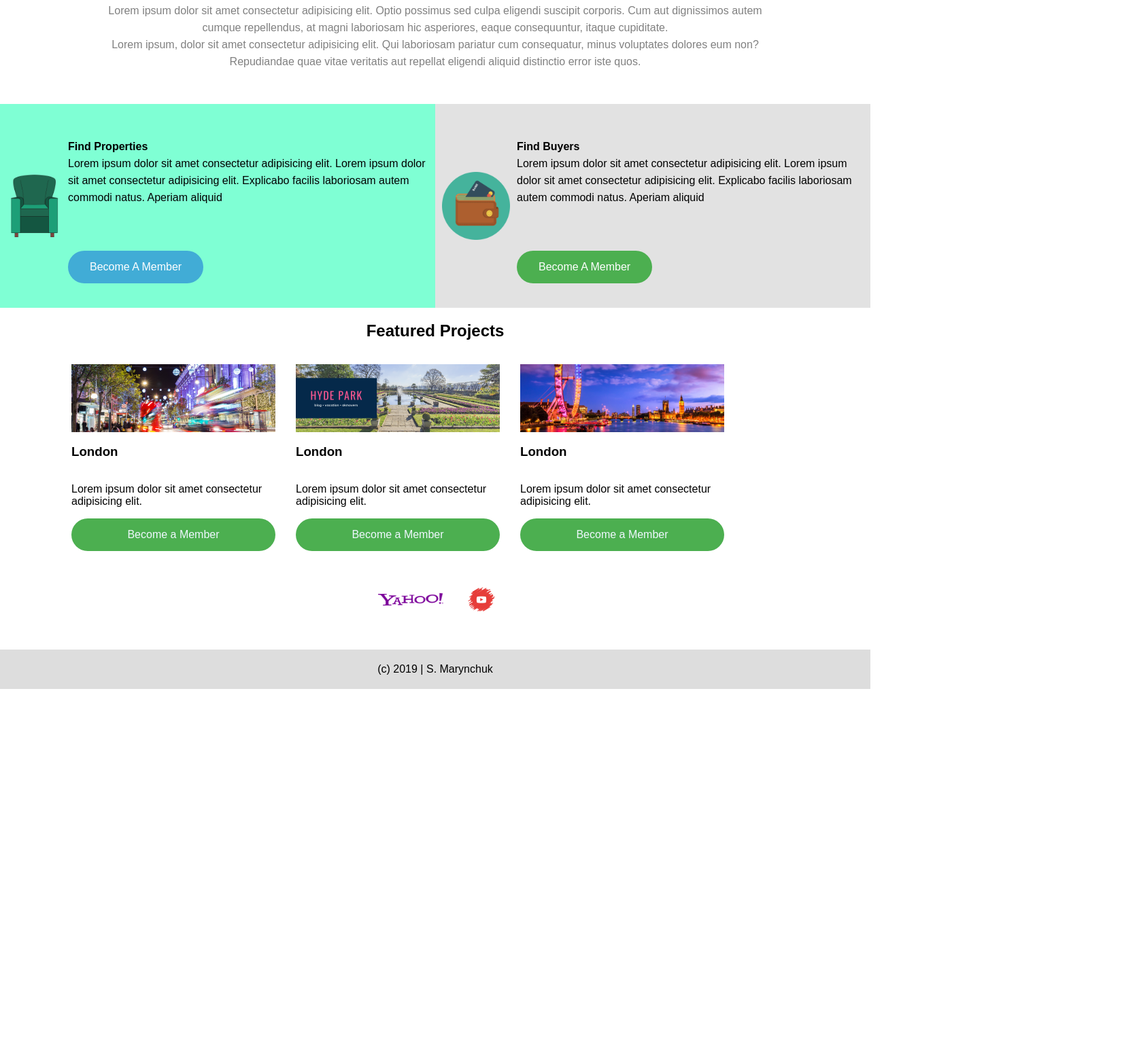
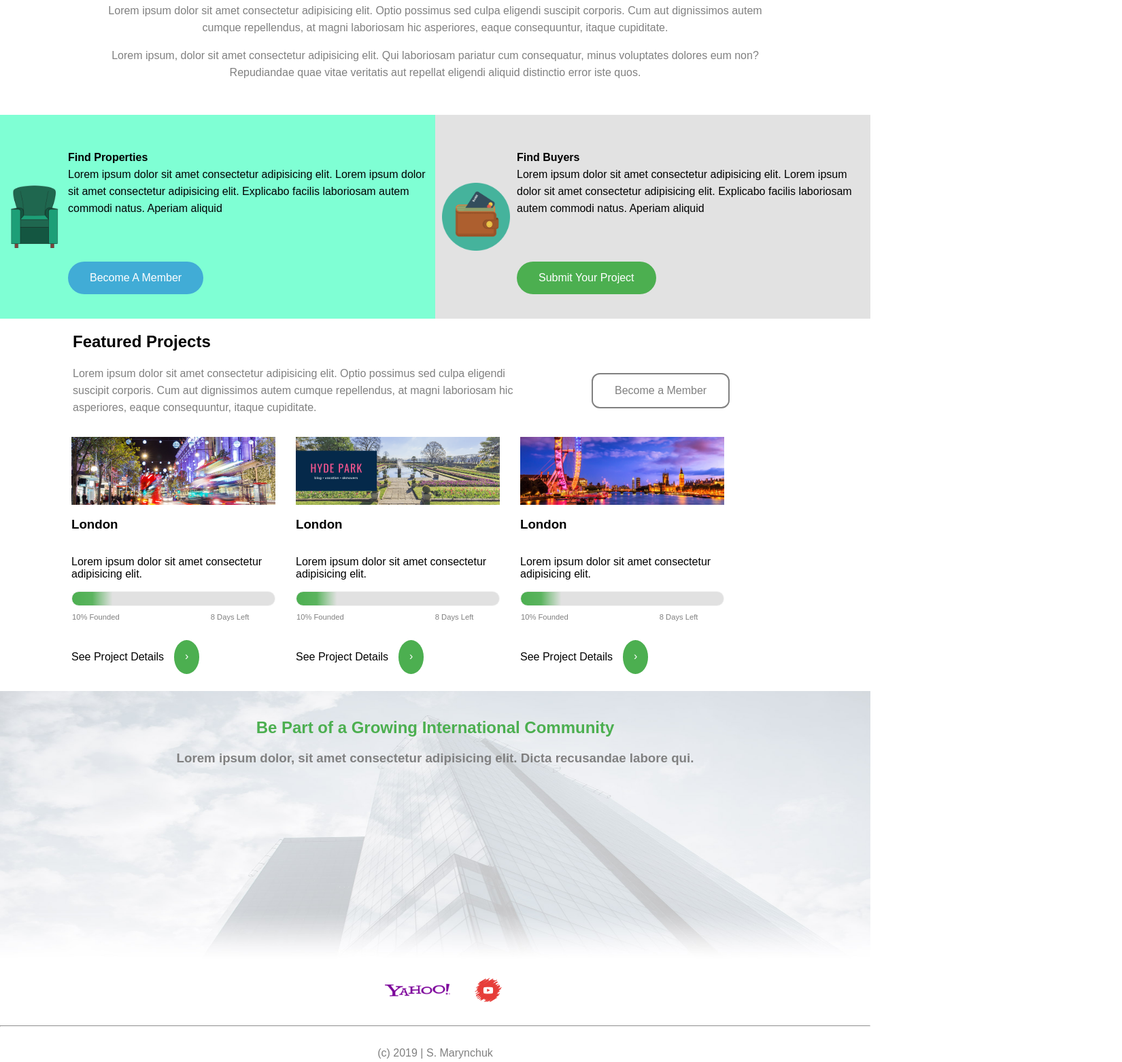
Before and after one commit to StepanMarynchuk/Lessons-4, a plain HTML site: page index.html in a window 1280 px wide. Shown: the part 678-2241 px from the top of the page at 68% size, 1650 px wide, since content can reach past the window. Before the commit the page ends 1692 px from the top, so only its background shows below. Drawn offline with Linux system fonts and the light colour scheme.

Commit message:
newversion

```diff
--- a/index.html
+++ b/index.html
@@ -33,8 +33,8 @@
       <img src="sun-logo.png" alt="sun" class="logo-sun"></img>
         <h2>OUR WORK IS THE PRESENTATION <br>
            OF OUR CAPABILITIES.</h2>
-        <p class="article-p">Lorem ipsum dolor sit amet consectetur adipisicing elit. Optio possimus sed culpa eligendi suscipit corporis. Cum aut dignissimos autem cumque repellendus, at magni laboriosam hic asperiores, eaque consequuntur, itaque cupiditate.<br>
-        Lorem ipsum, dolor sit amet consectetur adipisicing elit. Qui laboriosam pariatur cum consequatur, minus voluptates dolores eum non? Repudiandae quae vitae veritatis aut repellat eligendi aliquid distinctio error iste quos.</p>
+        <p class="article-p line-h">Lorem ipsum dolor sit amet consectetur adipisicing elit. Optio possimus sed culpa eligendi suscipit corporis. Cum aut dignissimos autem cumque repellendus, at magni laboriosam hic asperiores, eaque consequuntur, itaque cupiditate.</p>
+        <p class="article-p line-h">Lorem ipsum, dolor sit amet consectetur adipisicing elit. Qui laboriosam pariatur cum consequatur, minus voluptates dolores eum non? Repudiandae quae vitae veritatis aut repellat eligendi aliquid distinctio error iste quos.</p>
       </article>
     <section class="flex margin-t-50">
       <div class="left-box">
@@ -45,38 +45,74 @@
       <div class="right-box">
       <img src="Wallet.png" alt="wallet" class="img-box2 margin-t-100 margin-l-10 margin-r-10">
       <p class="margin-t-50 line-h margin-r-10 "><span>Find Buyers</span><br>Lorem ipsum dolor sit amet consectetur adipisicing elit. Lorem ipsum dolor sit amet consectetur adipisicing elit. Explicabo facilis laboriosam autem commodi natus. Aperiam aliquid</p>
-      <input class="color-style-r button1 margin-t-50" type="button" value="Become A Member">
+      <input class="color-style-r button1 margin-t-50" type="button" value="Submit Your Project">
     </div>
     </section>
     <section class="post container flex flex-wrap margin-t-300 ">
+      <div class="container flex">
+      <div class="container-2">
       <h2>Featured Projects</h2>
-        <div class="top-post flex flex-d-c margin-15 ">
+      <p class="article-p-2 line-h">Lorem ipsum dolor sit amet consectetur adipisicing elit. Optio possimus sed culpa eligendi suscipit corporis. Cum aut dignissimos autem cumque repellendus, at magni laboriosam hic asperiores, eaque consequuntur, itaque cupiditate.</p>
+      </div>
+      <div class="padding-l-80">
+      <button class="button-5 button-5-n">Become a Member</button>
+      </div>
+      </div>
+      <div class="top-post flex flex-d-c margin-15 ">
           <img src="blurred.png" alt="post image" class="">
           <h3>London</h3>
           <p>Lorem ipsum dolor sit amet consectetur adipisicing elit.</p>
-          <button class="post-button">Become a Member</button>
+          <div class="progress padding-t-20">
+            <div class="flex">
+              <p>10% Founded <p class="progress-text">8 Days Left</p></p>
+            </div>
+          </div>
+          <div class="flex padding-t-50" >
+            <p>See Project Details</p><a href="#"class="next-round">&#8250;</a>
+            </div>
         </div>
         <div class="top-post flex flex-d-c margin-15 ">
           <img src="hyde-park.png" alt="post image" class="">
           <h3>London</h3>
           <p>Lorem ipsum dolor sit amet consectetur adipisicing elit.</p>
-          <button class="post-button">Become a Member</button>
+          <div class="progress padding-t-20">
+            <div class="flex">
+              <p>10% Founded <p class="progress-text">8 Days Left</p></p>
+            </div>
+          </div>
+          <div class="flex padding-t-50">
+            <p>See Project Details</p><a href="#"class="next-round ">&#8250;</a>
+            </div>
         </div>
         <div class="top-post flex flex-d-c margin-15 ">
           <img src="London.png" alt="post image" class="">
           <h3>London</h3>
           <p>Lorem ipsum dolor sit amet consectetur adipisicing elit.</p>
-          <button class="post-button">Become a Member</button>
+          <div class="progress padding-t-20">
+            <div class="flex">
+              <p>10% Founded <p class="progress-text">8 Days Left</p></p>
+            </div>
+          </div>
+          <div class="flex padding-t-50">
+          <p>See Project Details</p><a href="#"class="next-round">&#8250;</a>
+          </div>
         </div>
     </section>
+    <section class="bottom-img">
+        <div class="bottom-text padding-t-20">
+        <h2>Be Part of a Growing International Community</h2>
+        <h3>Lorem ipsum dolor, sit amet consectetur adipisicing elit. Dicta recusandae labore qui.</h3>
+        </div>
+      </section>
   </main>
-  <footer class="footer-line">
-    <ul class="img flex">
-      <li><a href="https://www.yahoo.com/" title="Yahoo"><img src="yahoo.png" alt="yahoo" class="footer-img"></a></li>
-      <li><a href="https://www.youtube.com" title="Youtube"><img src="yourube.png" alt="youtube" class="footer-img"></a></li>
-    </ul>
-    <div class="footer">
-      (c) 2019 | S. Marynchuk
+  <footer>
+    <div class="img-footer flex container">
+      <a href="https://www.yahoo.com/" title="Yahoo"><img src="yahoo.png" alt="yahoo" class="footer-img"></a>
+      <a href="https://www.youtube.com" title="Youtube"><img src="yourube.png" alt="youtube" class="footer-img"></a>
+    </div>
+    <hr>
+    <div class="footer-text">
+      <p>(c) 2019 | S. Marynchuk</p>
     </div>
   </footer>
 </body>
--- a/styles.css
+++ b/styles.css
@@ -5,20 +5,18 @@
 
 body {margin: 0;}
 
-/*h1, h2, h3, h4, h5, h6, p {
-    margin: 0;
-    padding: 0;
-    margin-bottom: 10px;
-}*/
-
 h2 {text-align: center;color:black;}
-span {font-weight:bold}
+span {font-weight:bold; }
 
 /*Flex*/
 
 .container {
     width: 1100px;
     margin: 0 auto;
+}
+
+.container-2 {
+    width: 700px;
 }
 
 .flex {
@@ -39,6 +37,11 @@ span {font-weight:bold}
 .margin-15 { margin: 15px }
 .margin-t-300 {margin-top: 300px;}
 .margin-t-100 {margin-top: 100px;}
+
+.padding-t-50 {padding-top: 50px;}
+.padding-t-20 {padding-top: 20px;}
+.padding-l-80 {padding-left: 80px;}
+.padding-t-10 {padding-top: 10px;}
 
 /*Navigation*/
 
@@ -69,13 +72,16 @@ span {font-weight:bold}
     font-size: 14px;
     padding: 15px 32px;
     border-radius: 25px;
-    margin-left: 80px
+    margin-left: 80px;
+    cursor: pointer;
 }
 
 .nav-button:hover {
     background-color:grey;
     color:black;
 }
+
+/*Button*/
 
 .button1 {
     text-decoration: none;
@@ -93,6 +99,95 @@ span {font-weight:bold}
     background-color:grey;
     color:black;
 }
+
+.button {
+    text-decoration: none;
+    color: aliceblue;
+    border: none;
+    display: inline-block;
+    background-color: #4CAF50;
+    font-size: 16px;
+    padding: 15px 32px;
+    border-radius: 12px;
+    margin-top: 80px;
+    cursor: pointer;
+}
+
+.button:hover {
+    background-color:white;
+    color:black;
+}
+
+.button-5 {
+    text-decoration: none;
+    color: white;
+    border: none;
+    display: inline-block;
+    background-color: #4CAF50;
+    font-size: 16px;
+    padding: 15px 32px;
+    border-radius: 12px;
+    margin-top: 80px;
+    cursor: pointer;
+}
+
+.button-5-n {
+    background-color: white;
+    color: grey;
+    border: 2px solid grey;
+  }
+
+.button-5:hover {
+    background-color:grey;
+    color:black;
+}
+
+.next-round {
+  background-color: #4CAF50;
+  color: white;
+  border-radius: 50%;
+  text-decoration: none;
+  display: inline-block;
+  padding: 15px 16px;
+  margin-left: 15px;
+  cursor: pointer;
+}
+
+.next-round:hover {
+    background-color: #ddd;
+    color: black;
+}
+
+.progress {
+    background: linear-gradient(to right, transparent 10%, #E1E1E1 20%), linear-gradient(to right,#4CAF50, #E1E1E1);
+    border: 1px solid;
+    border-radius: 15px;
+    border-color: #F2F2F2;
+    height: 1.3em;
+    -webkit-border-radius: 15px;
+    color: grey;
+    font-size: 70%;
+}
+
+.progress-text {
+    margin-left: 45%;
+}
+
+.color-style-l {
+    background-color: rgb(65, 172, 214);
+    color: white;
+}
+
+.color-style-l:hover , .color-style-r:hover {
+    color: black;
+    background-color: white;
+}
+
+.color-style-r {
+    background-color: #4CAF50;
+    color: white;
+}
+
 .top-main {
     background: url("waters.jpg")   ;
     background-repeat: no-repeat;
@@ -103,34 +198,37 @@ span {font-weight:bold}
     position: relative;
 }
 
+.bottom-img {
+    background: url("city.jpg")   ;
+    background-repeat: no-repeat;
+    height: 400px;
+    background-size:100% 100%;
+    margin-top: 10px;
+    background-position: center;
+    position: relative;
+}
+
+.bottom-text h2 {
+    color: #4CAF50;
+    font-weight: bold;
+    text-align: center;
+}
+
+.bottom-text h3 {
+    color: grey;
+    text-align: center;
+}
+
 .top-header {
     color: white;
     text-align: center;
     padding-top: 100px;
 }
 
-.button {
-    text-decoration: none;
-    color: aliceblue;
-    border: none;
-    display: inline-block;
-    background-color: #4CAF50;
-    font-size: 16px;
-    padding: 15px 32px;
-    border-radius: 12px;
-    margin-top: 80px
-}
-
-.button:hover {
-    background-color:white;
-    color:black;
-}
-
 .article-p {
     text-align: center;
     color: grey;
     padding: 0 50px;
-    line-height: 25px
 }
 
 .logo-sun {
@@ -147,15 +245,7 @@ span {font-weight:bold}
     height: 300px;
 }
 
-.color-style-l {
-    background-color: rgb(65, 172, 214);
-    color: white;
-}
 
-.color-style-r {
-    background-color: #4CAF50;
-    color: white;
-}
 .right-box {
     background-color: rgb(226, 226, 226);
     position: absolute;
@@ -182,42 +272,35 @@ span {font-weight:bold}
 
 .post h2 {
     width: 1100px;
-    text-align: center;
+    text-align: left;
+    margin-left: 17px;
+  }
+  .article-p-2 {
+    text-align: left;
+    color: grey;
+    margin-left: 17px;
+
 }
 
-  .post-button {
-    text-decoration: none;
-    color: aliceblue;
-    border: none;
-    display: inline-block;
-    background-color: #4CAF50;
-    font-size: 16px;
-    padding: 15px 32px;
-    border-radius: 25px;
+/*Lines*/
+
+.line-h {line-height: 25px;}
+
+/*Footer*/
+.img-footer {
+    margin-left: 550px
       }
 
-.post-button:hover {
-    background-color:rgb(152, 207, 211);
-    color:black;
-}
-/*Lines*/
-.line-h {line-height: 25px}
+.footer-img {
+    height: 80px;
+    padding: 1em;}
 
-/*Footer*/
-.footer {
-    padding: 20px;
+.footer-text {
     text-align: center;
-    background: #ddd;
     margin-top: 30px;
+    color: grey;
   }
 
-.footer-img{
-height: 80px;
-padding: 1em;
+  hr {
+      color: grey;
   }
-  .img {
-    list-style-type: none;
-    margin-left: 500px
-  }
-
-  .footer-line {text-align: center}
```
Also changed, not shown: city.jpg (added). Lines whose indentation alone changed are shown as unchanged.
